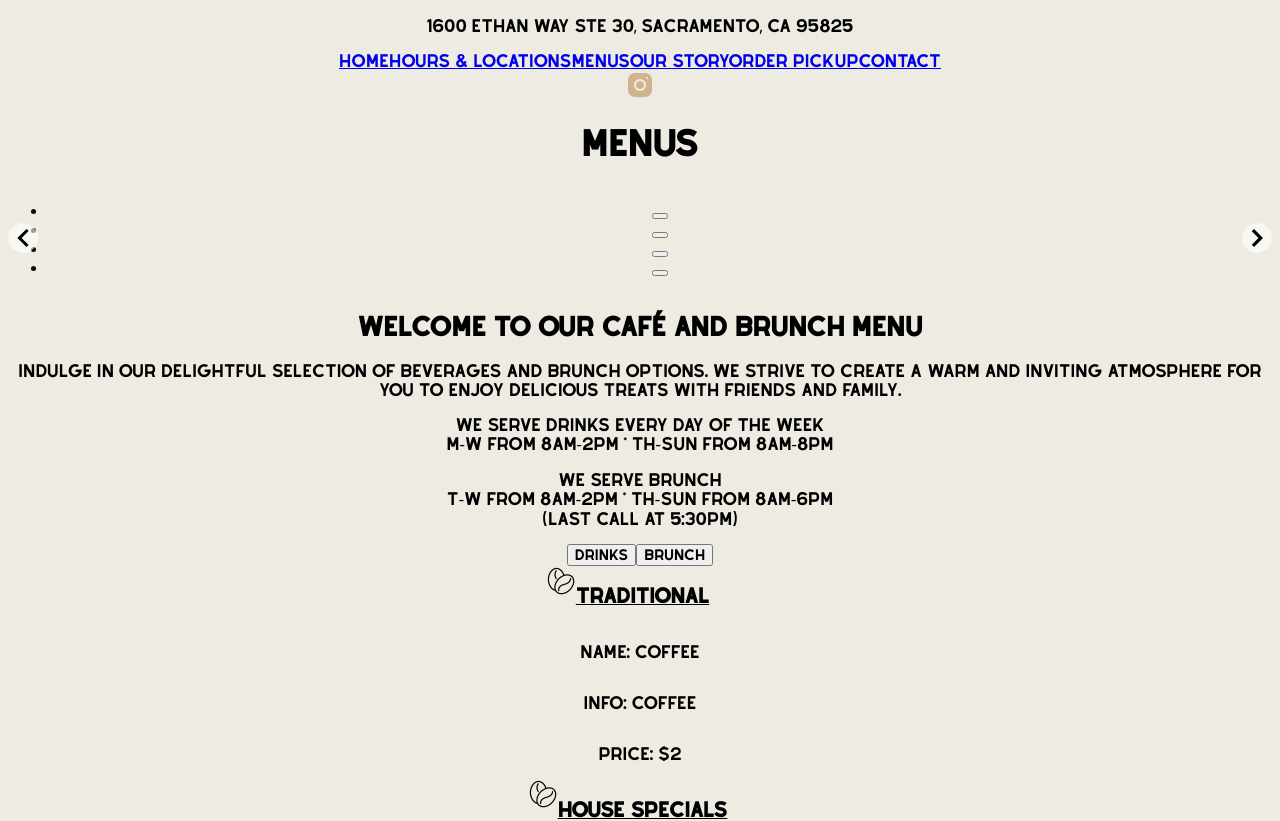
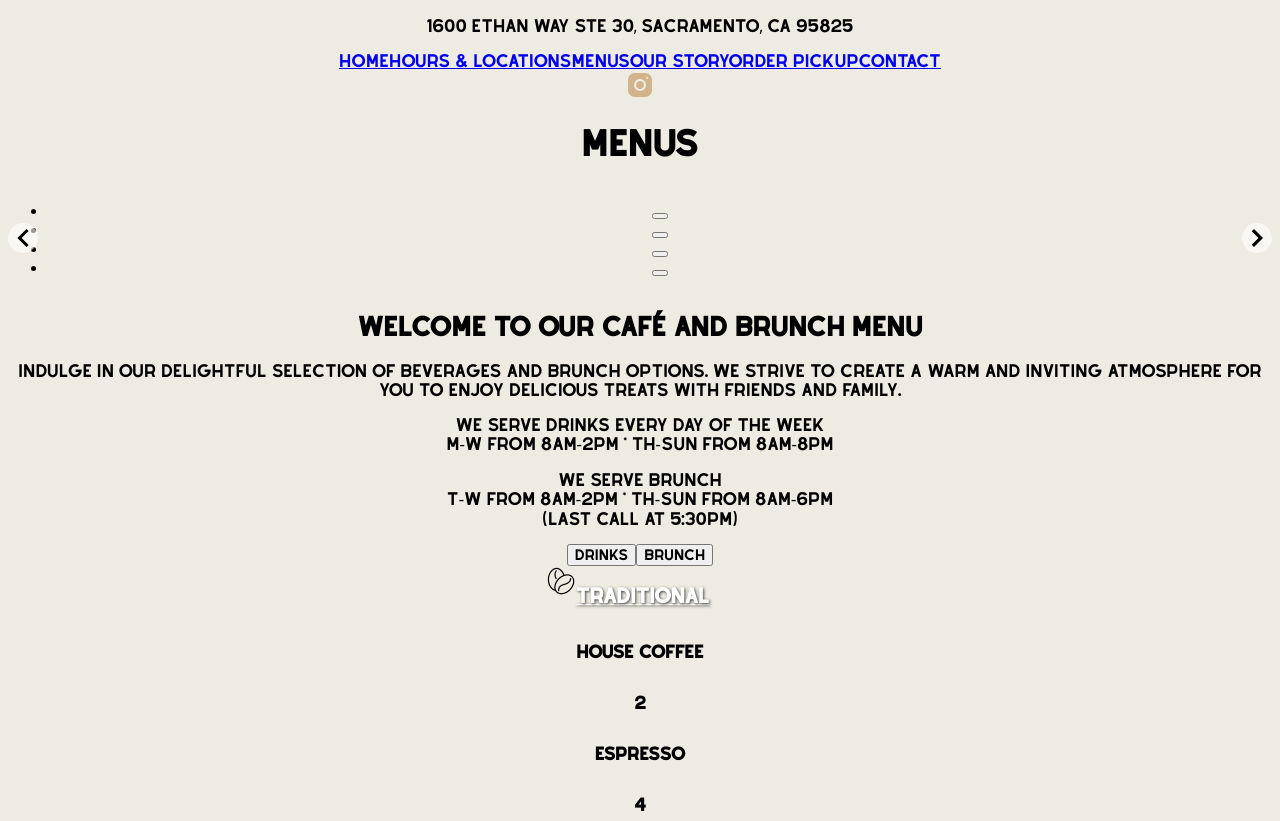
Before and after one commit to rydelldonato/18-grams-website, a React (Create React App) app: page /menus in a window 1280 px wide. Shown: the top 821 px of the page. Built offline with nearby package versions, Linux system fonts and the light colour scheme.

Commit message:
added some drinks and styling to menu items

```diff
--- a/src/components/menus/drinks/drinks.js
+++ b/src/components/menus/drinks/drinks.js
@@ -1,9 +1,39 @@
 const drinks = [
     {
         category:'Traditional',
-        name: 'coffee',
-        info: 'coffee',
+        name: 'House Coffee',
+        info: '',
         price: 2
+    },
+    {
+        category:'Traditional',
+        name: 'Espresso',
+        info: '',
+        price: 4
+    },
+    {
+        category:'Traditional',
+        name: 'Americano',
+        info: '',
+        price: 4
+    },
+    {
+        category:'Traditional',
+        name: 'Cappuccino',
+        info: '',
+        price: 5
+    },
+    {
+        category:'Traditional',
+        name: 'Latte',
+        info: '',
+        price: 5.5
+    },
+    {
+        category:'Traditional',
+        name: 'Cold Brew',
+        info: '',
+        price: 5.5
     },
     {
         category:'House Specials',
--- a/src/components/menus/menuLayout.css
+++ b/src/components/menus/menuLayout.css
@@ -1,15 +1,23 @@
-.menuItemDiv{
+.menuItemDiv {
   display: flex;
   flex-direction: column;
   align-items: center;
   justify-content: center;
 }
 
-.categoryDiv{
+.categoryDiv {
   display: flex;
   justify-content: center;
 }
 .category {
   text-decoration: underline;
   margin-right: 25px;
+  color: white;
+  text-shadow: 1px 1px 3px rgba(0, 0, 0, 0.7);
 }
+.name {
+  font-weight: bold;
+}
+.price{
+  font-weight: bold;
+}
--- a/src/components/menus/menuLayout.js
+++ b/src/components/menus/menuLayout.js
@@ -16,9 +16,9 @@ export default function MenuLayout(props) {
               <h3 className="category">{drink.category}</h3>
             </div>
           ) : null}
-          <p>Name: {drink.name}</p>
-          <p>Info: {drink.info}</p>
-          <p>Price: ${drink.price}</p>
+          <p className="name">{drink.name}</p>
+          {drink.info && <p className="info">{drink.info}</p>}
+          <p className="price">{drink.price}</p>
         </div>
       ))}
     </>
```
Lines whose indentation alone changed are shown as unchanged.
